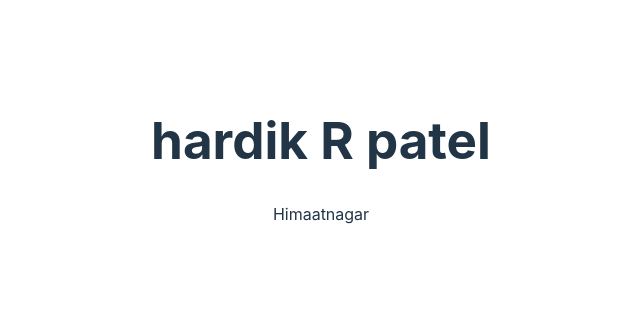
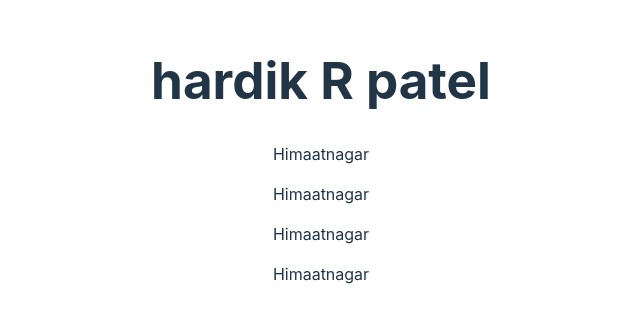
Before and after one commit to hr143hr/HCP-Services, a React (Vite) app: page / in a window 1280 px wide. Shown: the part 240-562 px from the top of the page, without its empty margins (319-959 px from the left). Built offline with nearby package versions, Linux system fonts and the light colour scheme.

Commit message:
multipal address

```diff
--- a/src/App.jsx
+++ b/src/App.jsx
@@ -9,6 +9,9 @@ function App() {
     <>
     <h1>hardik R patel</h1>
     <p>Himaatnagar</p>
+    <p>Himaatnagar</p>
+    <p>Himaatnagar</p>
+    <p>Himaatnagar</p>
     </>
   )
 }
```
